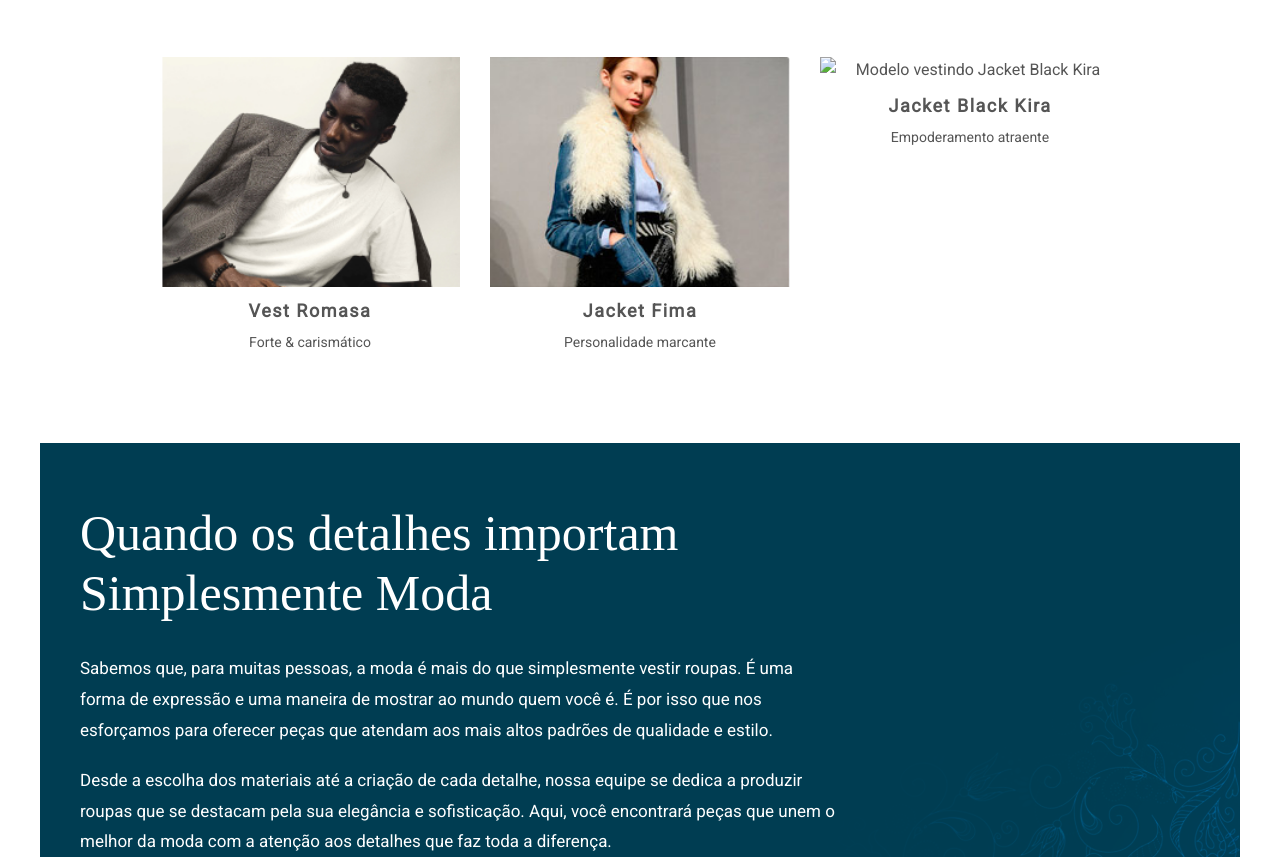
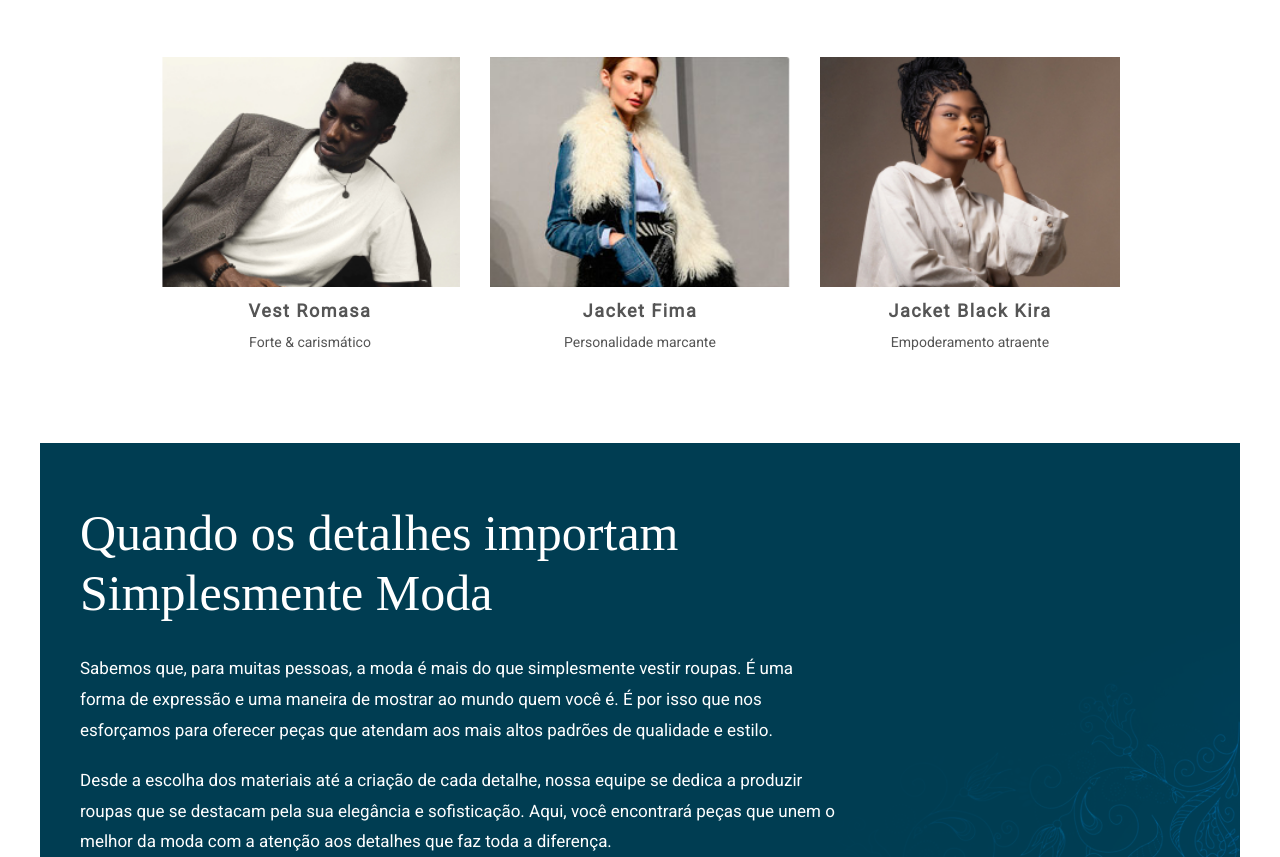
Before and after one commit to fabricio-vianna/Moda-Ora, a plain HTML site: page index.html in a window 1280 px wide. Shown: the part 1003-1860 px from the top of the page. Drawn offline with Linux system fonts and the light colour scheme; files whose address does not match are found by name; a web font is replaced by a local one.

Commit message:
Fixing the images to GitHub Pages

```diff
--- a/index.html
+++ b/index.html
@@ -41,7 +41,7 @@
                 <p class="product-description">Personalidade marcante</p>
             </article>
             <article class="product-card">
-                <img src="../inicio/imagens/modelo4.jpg" alt="Modelo vestindo Jacket Black Kira" class="product-image">
+                <img src="./imagens/modelo4.jpg" alt="Modelo vestindo Jacket Black Kira" class="product-image">
                 <h3 class="product-name">Jacket Black Kira</h3>
                 <p class="product-description">Empoderamento atraente</p>
             </article>
```
